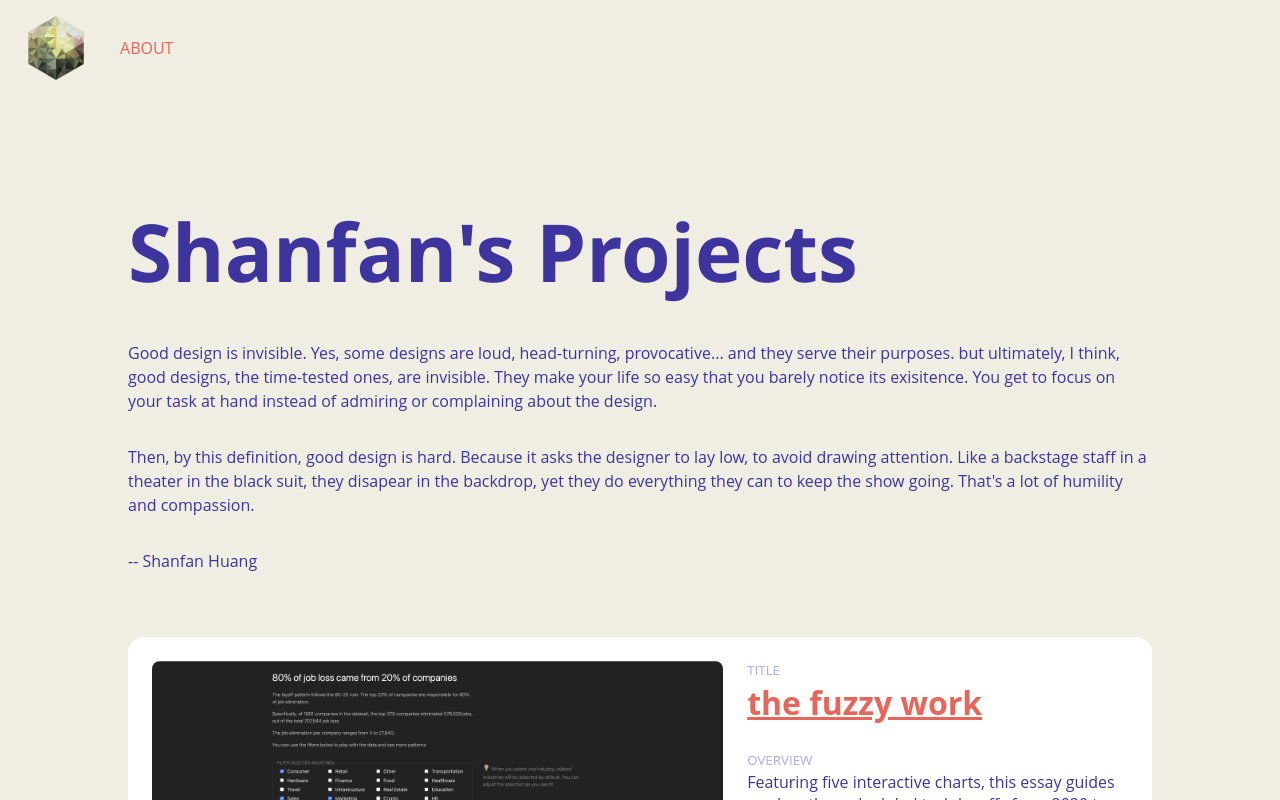
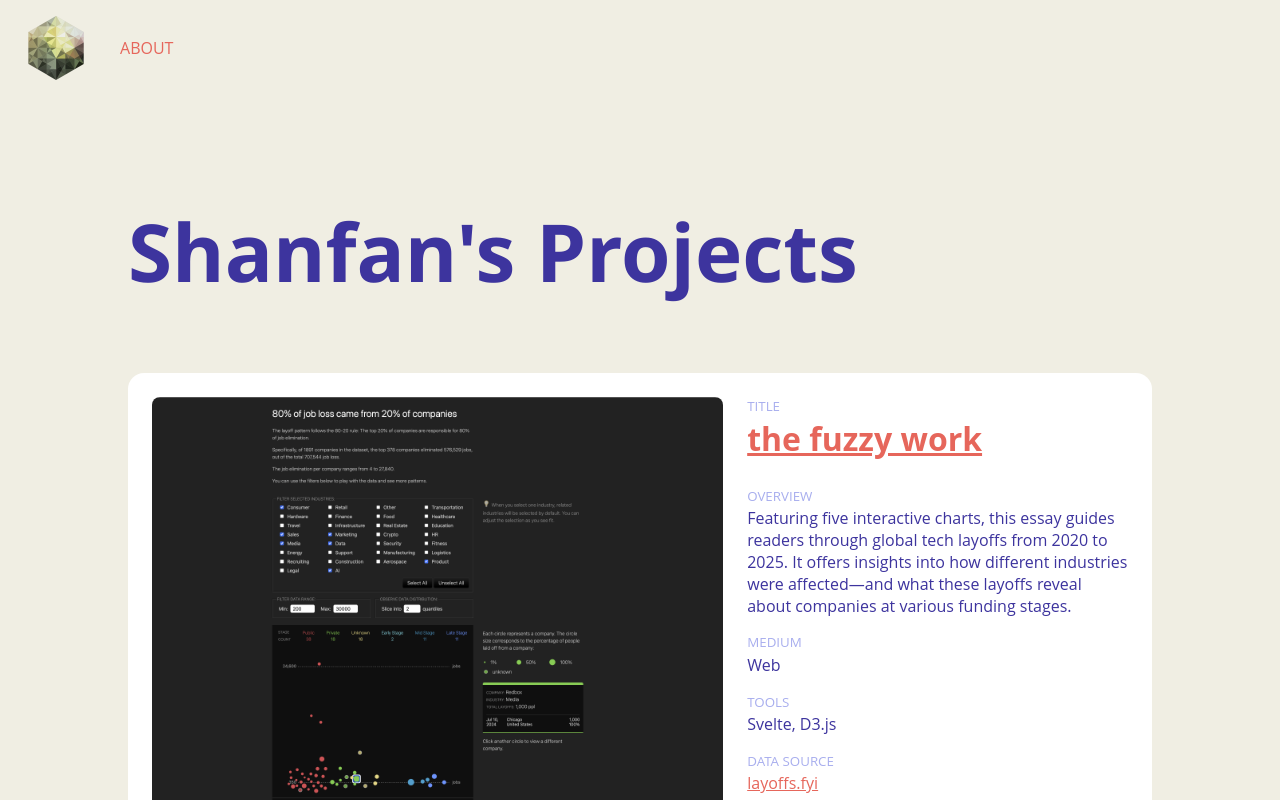
Before and after one commit to Shanfan/shanfanhuang.com, a SvelteKit app: page / in a window 1280 px wide. Shown: the top 800 px of the page. Built offline with nearby package versions, Linux system fonts and the light colour scheme; a web font is replaced by a local one.

Commit message:
update front page

```diff
--- a/src/routes/+page.svelte
+++ b/src/routes/+page.svelte
@@ -15,19 +15,18 @@
 </svelte:head>
 <section>
 	<h1>Shanfan's Projects</h1>
-	<p>
+	<!-- <p>
 		Good design is invisible. Yes, some designs are loud, head-turning, provocative... and they
 		serve their purposes. but ultimately, I think, good designs, the time-tested ones, are
-		invisible. They make your life so easy that you barely notice its exisitence. You get to focus
-		on your task at hand instead of admiring or complaining about the design.
+		invisible. They make your life so easy that you barely notice its existence. You get to focus on
+		your task at hand instead of admiring or complaining about the design.
 	</p>
 	<p>
 		Then, by this definition, good design is hard. Because it asks the designer to lay low, to avoid
-		drawing attention. Like a backstage staff in a theater in the black suit, they disapear in the
-		backdrop, yet they do everything they can to keep the show going. That's a lot of humility and
-		compassion.
-	</p>
-	<p>-- Shanfan Huang</p>
+		drawing attention. Like a backstage staff in a theater in the black overall, they dissapear in
+		the backdrop, yet they do everything they can to keep the show going. That's a lot of humility
+		and compassion.
+	</p> -->
 	<div class="projects-container">
 		{#each projects as p}
 			<div class="card">
```
